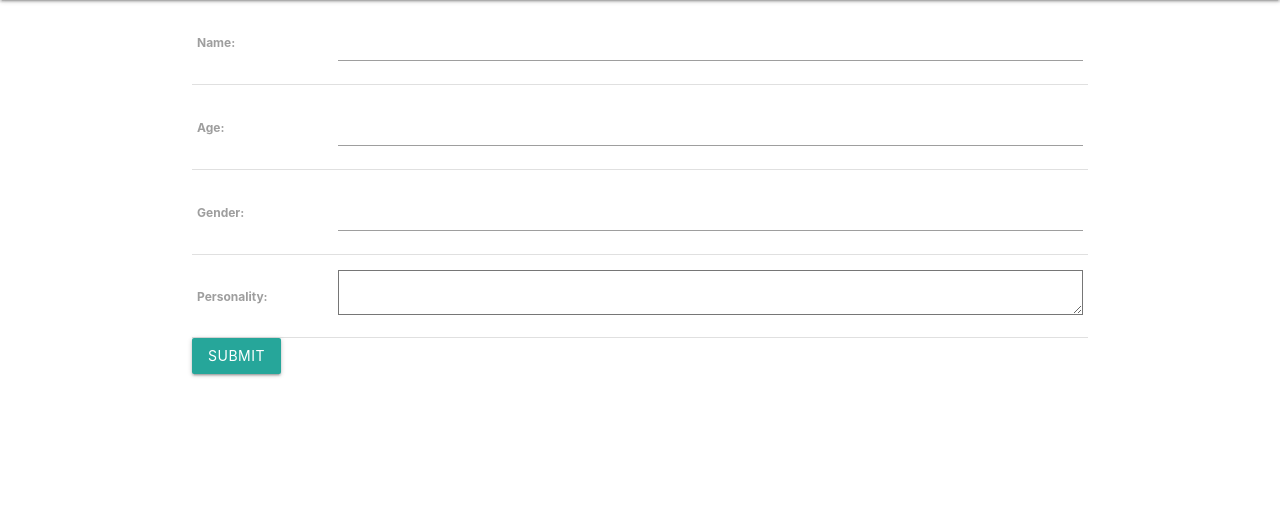
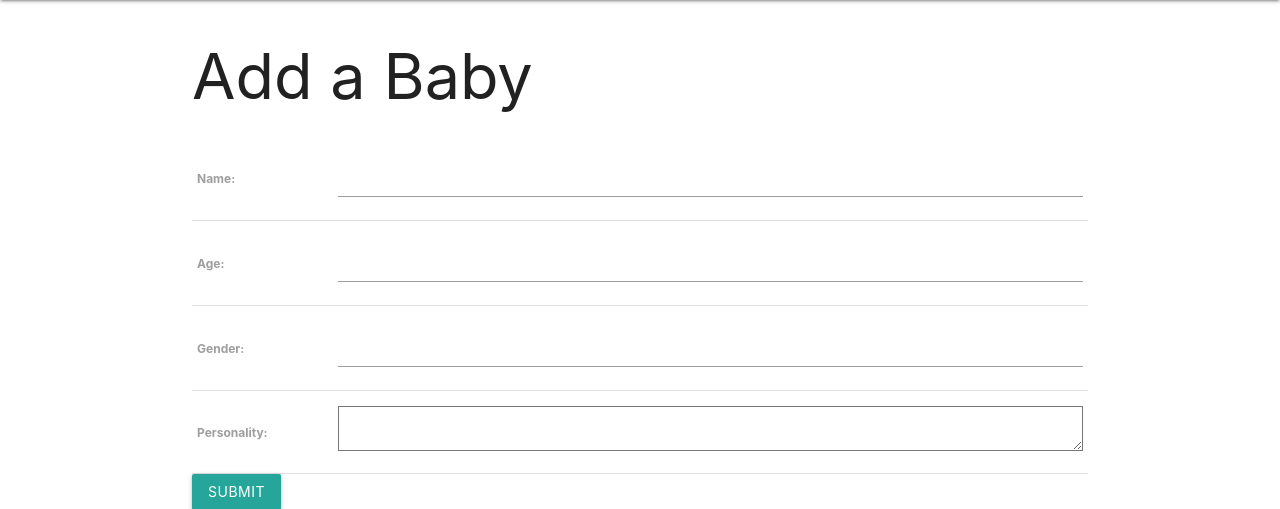
Before and after one commit to mimi3403/Baby-Tracker, a Django app: page /babies/create/ in a window 1280 px wide. Shown: the part 64-573 px from the top of the page. Run offline with Django 3.2, Linux system fonts and the light colour scheme.

Commit message:
updates baby_form

```diff
--- a/main_app/templates/main_app/baby_form.html
+++ b/main_app/templates/main_app/baby_form.html
@@ -2,6 +2,11 @@
 
 {% block content %}
 
+{% if object %}
+  <h1>Edit <span class="teal-text">{{ object.name }}</span></h1>
+{% else %}
+  <h1>Add a Baby</h1>
+{% endif %}
 <form action="" method="POST">
   {% csrf_token %}
   <table>
```
